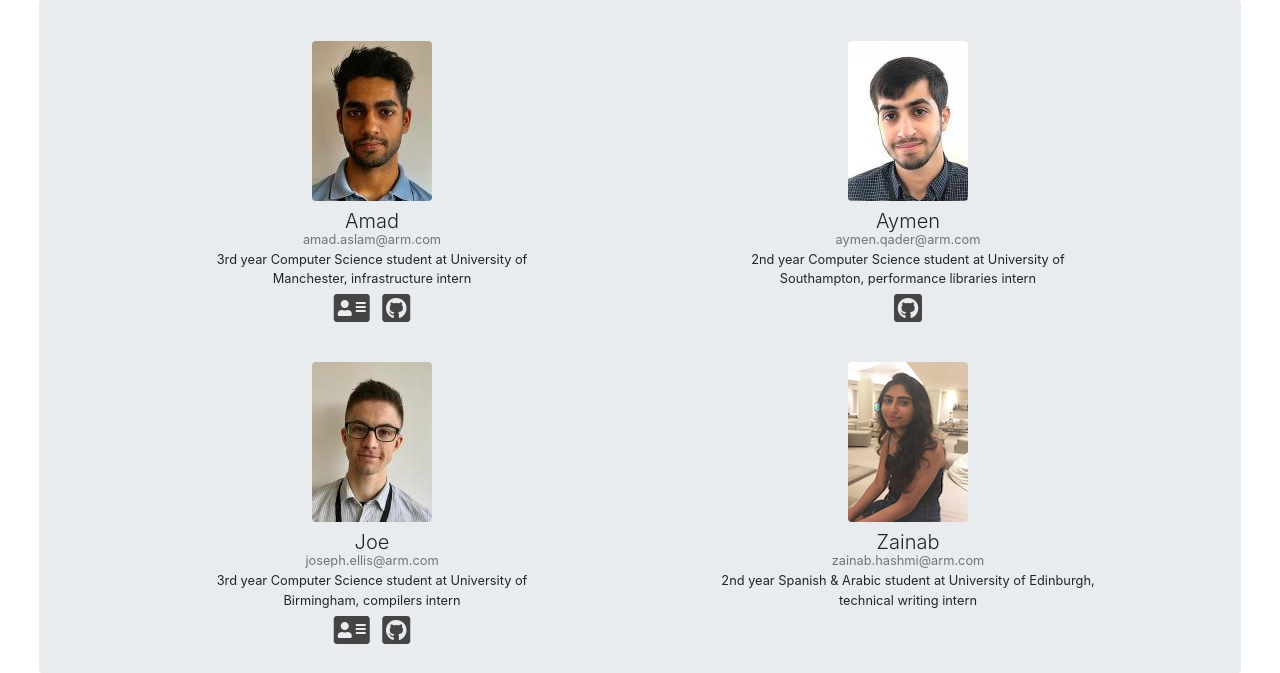
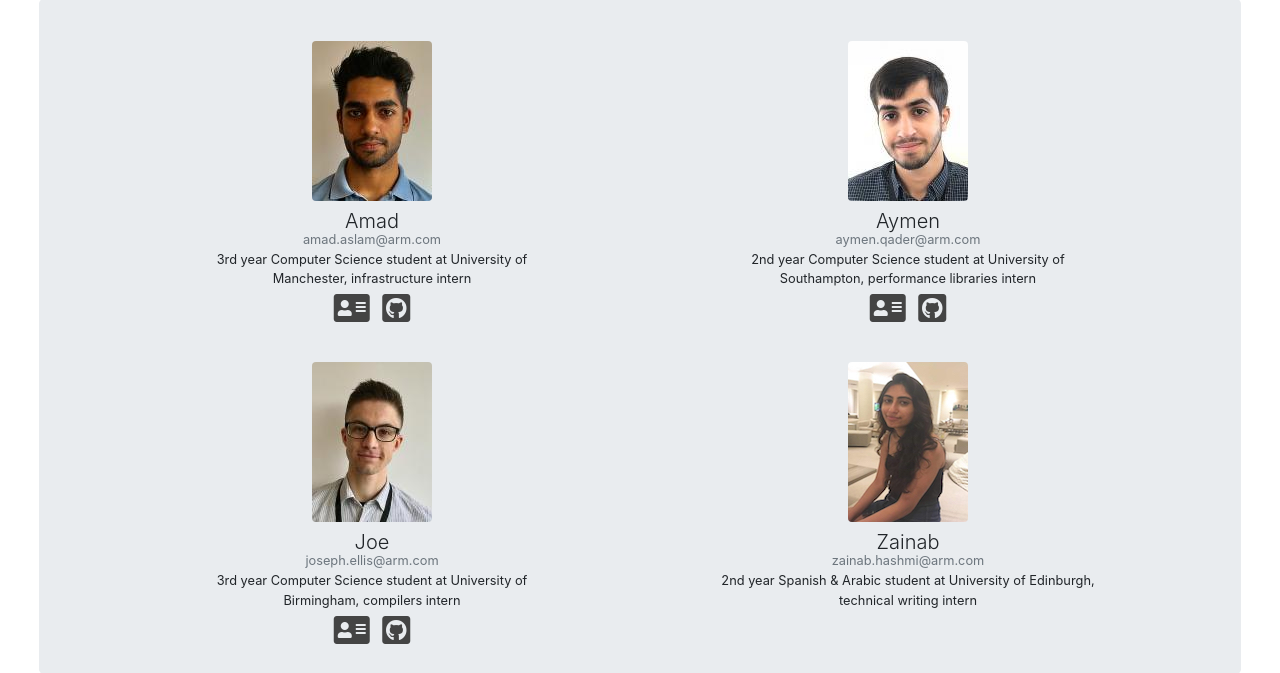
Before and after one commit to Amadman/team-mcr, a Flask app: page /about in a window 1280 px wide. Shown: the part 401-1074 px from the top of the page. Run offline with Flask 2, Linux system fonts and the light colour scheme; parts of the project's set-up code (start-up, migrations or seed data) failed here and were passed over; some libraries are stand-ins or nearby versions.

Commit message:
Added personal website in about page

```diff
--- a/app/templates/about.html
+++ b/app/templates/about.html
@@ -37,6 +37,7 @@
           </div>
           <div class="social-links">
             <ul class="list-inline">
+              <li class="list-inline-item"><a href="https://aymenq.com"><i class="fas fa-address-card fa-2x"></i></a></li>
               <li class="list-inline-item"><a href="https://github.com/AymenQ"><i class="fab fa-github-square fa-2x"></i></a></li>
             </ul>
           </div>
```
